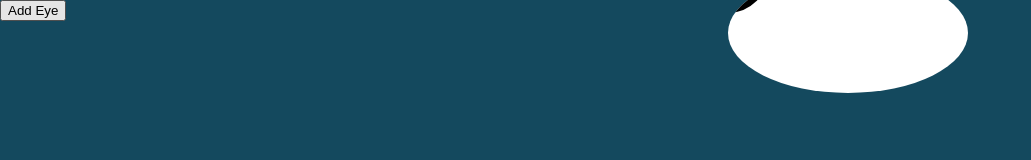
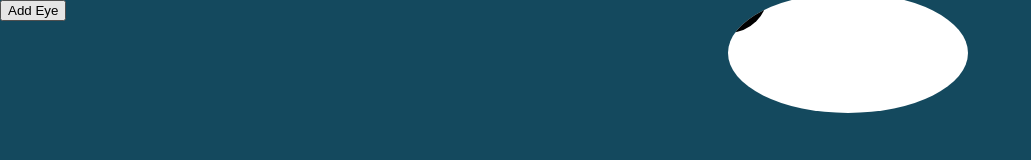
Before and after one commit to JacobHart/eye-exercise, a plain HTML site: page eyes.html in a window 1280 px wide. Both pictures are taken after a click on the button "Add Eye". Shown: the whole page, without its empty margins (0-1031 px from the left). Drawn offline with Linux system fonts and the light colour scheme.

Commit message:
Random placement of eye with variable window height

```diff
--- a/eyes.html
+++ b/eyes.html
@@ -25,7 +25,7 @@
       let neweyeball = document.createElement('div');
       neweye.className = "eye"
       neweye.style.left = Math.random() * window.innerWidth - 240;
-      neweye.style.top = Math.random() * window.innerHeight - 540;
+      neweye.style.top = Math.random() * window.innerHeight - window.innerHeight / 2 - 120;
       neweyeball.className = "ball"
       eyes.appendChild(neweye).appendChild(neweyeball);
 
```
